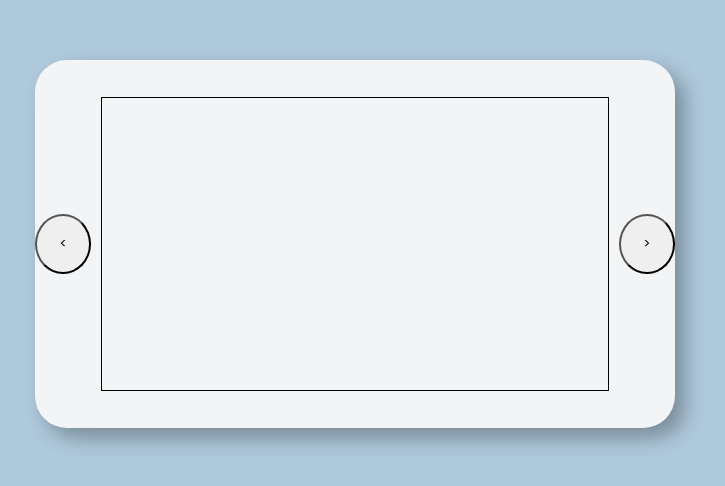
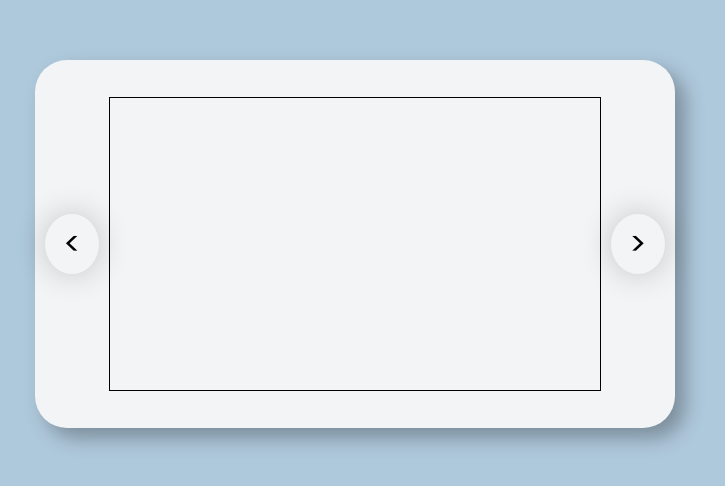
Before and after one commit to kaibalyajena/SLIDING-CAROUSEL, a plain HTML site: page index.html in a window 1280 px wide. Shown: the part 156-642 px from the top of the page, without its empty margins (285-1010 px from the left). Drawn offline with Linux system fonts and the light colour scheme.

Commit message:
prev and next buttons alignment and shadow

```diff
--- a/styles.css
+++ b/styles.css
@@ -34,8 +34,18 @@ body{
 }
 
 .wrapper button{
+    font-size: 2rem;
     margin: auto;
     height: 60px;
     width: 60px;
     border-radius: 50%;
+    border: none;
+    background-color: #F2F4F6;
+    box-shadow: 0 0 1em rgba(0, 0, 0,0.2);
 }
+#prev{
+    margin-left: 10px;
+}
+#next{
+    margin-right: 10px;
+}
```
